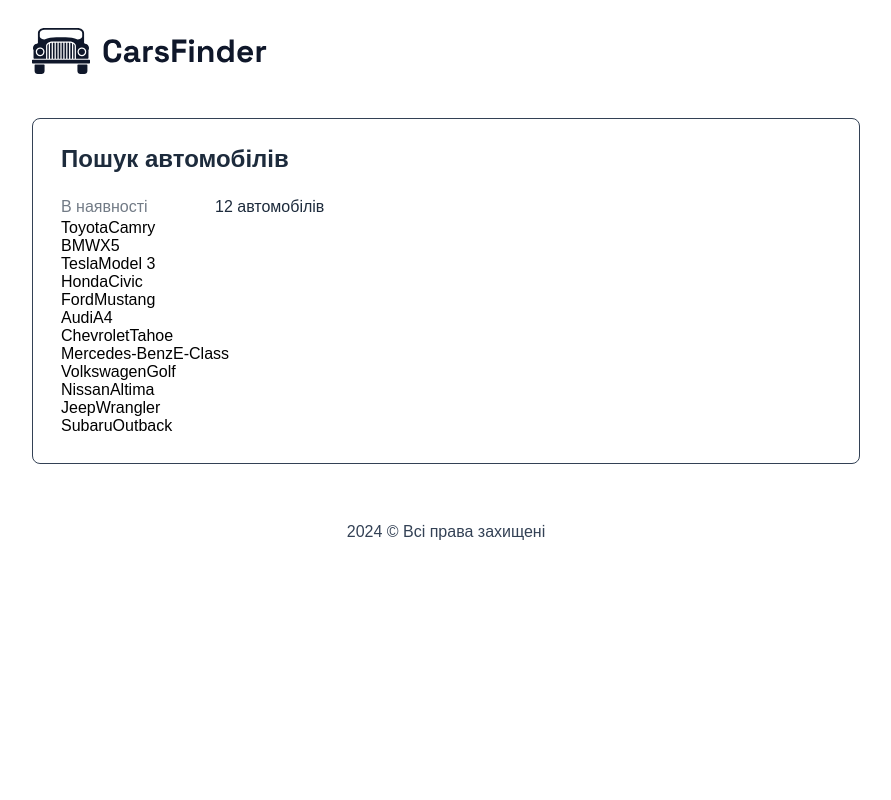
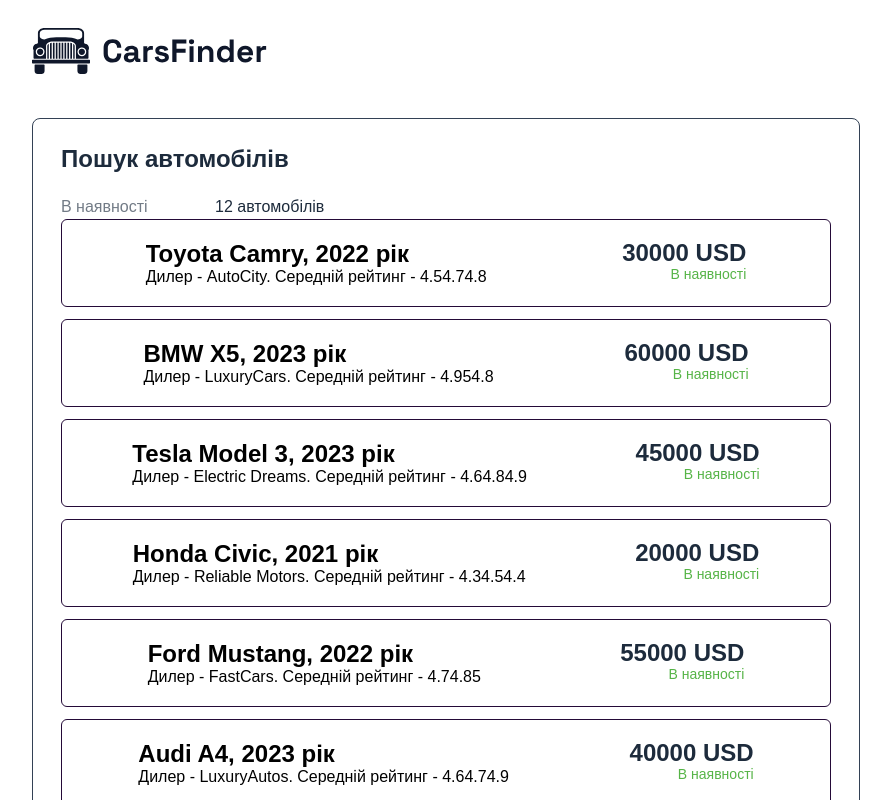
Before and after one commit to ValentynaVK/cars-app, a React app: page / in a window 1280 px wide. Shown: the top 800 px of the page, without its empty margins (194-1085 px from the left). Built offline with nearby package versions, Linux system fonts and the light colour scheme; the HTML template or start-up script is replaced by a standard one.

Commit message:
card-done

```diff
--- a/src/components/Card/CarsItem/CarsItem.jsx
+++ b/src/components/Card/CarsItem/CarsItem.jsx
@@ -1,10 +1,30 @@
 import style from "./CarsItem.module.css";
 
 const CarsItem = ({ car }) => {
+  const {
+    brand,
+    model,
+    year,
+    price,
+    dealer: { name, ratings },
+  } = car;
+
   return (
-    <div>
-      {car.brand}
-      {car.model}
+    <div className={style.card}>
+      <div className={style.info}>
+        <h2>
+          {" "}
+          {brand} {model}, {year} рік
+        </h2>
+        <p>
+          {" "}
+          Дилер - {name}. Середній рейтинг - {ratings}{" "}
+        </p>
+      </div>
+      <div className={style.priceBlock}>
+        <p className={style.price}> {price} USD </p>
+        <p className={style.available}> В наявності</p>
+      </div>
     </div>
   );
 };
--- a/src/components/Card/CarsItem/CarsItem.module.css
+++ b/src/components/Card/CarsItem/CarsItem.module.css
@@ -0,0 +1,34 @@
+.card {
+  display: flex;
+  justify-content: space-around;
+  align-items: center;
+  max-width: 804px;
+  box-sizing: border-box;
+  padding: 20px 16px;
+  margin-bottom: 12px;
+  border-radius: 6px;
+  border: 1px solid #240a38;
+}
+
+.info {
+  display: flex;
+  flex-direction: column;
+}
+
+.priceBlock {
+  text-align: right;
+}
+
+.price {
+  color: #1d2b3c;
+  font-size: 24px;
+  font-weight: 700;
+  line-height: 100%;
+}
+
+.available {
+  color: #56b447;
+  text-align: right;
+  font-size: 14px;
+  line-height: 142.857%;
+}
```
